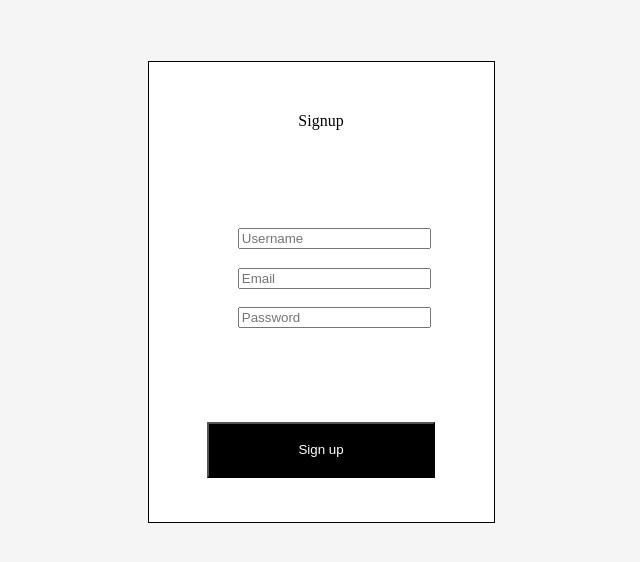
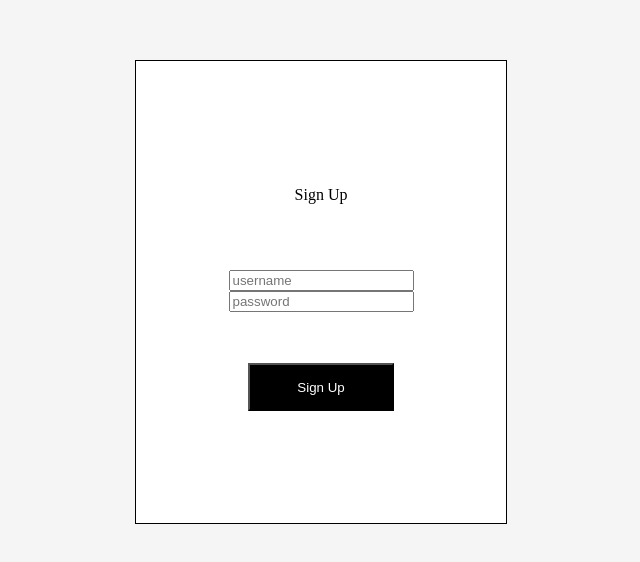
Before and after one commit to business-rec/web-fe, a React (Create React App) app: page /signup in a window 1280 px wide. Shown: the part 108-670 px from the top of the page, without its empty margins (319-959 px from the left). Built offline with nearby package versions, Linux system fonts and the light colour scheme.

Commit message:
formik code test

```diff
--- a/src/pages/Login.js
+++ b/src/pages/Login.js
@@ -1,100 +1,102 @@
-import React, {useState} from "react";
-import axios from 'axios';
+import React, {useState, useEffect} from "react";
+import { withFormik, Form, Field } from "formik";
+import * as Yup from "yup";
+import axios from "axios";
 import styled from 'styled-components'
 
-const Login = (props) => {
+const Login=({errors, touched, status}) => {
+    const [users,setUsers] = useState([]);
+    useEffect(() => {
+        if (status){
+            setUsers([...users, status]);
+        }
+    },[status]);
 
-  const [credentials, setCredentials] = useState({
-    username: '',
-    password: ''
-  })
+    return(
 
-  const handleChange = e => {
-    setCredentials({
-      ...credentials,
-      [e.target.name]: e.target.value
+    <Main>
+        <Form>
+            <Container>
+                <Title>Log In</Title>
+                <Text>
+                  <Field type="text" name="username" placeholder="username"/>
+                  {touched.username && errors.username && (
+                      <p>{errors.username}</p>
+                  )}
+                  <Field type="password" name="password" placeholder="password"/>
+                  {touched.password && errors.password && (
+                      <p>{errors.password}</p>
+                  )}
+                </Text>
+                <Button>Sign In</Button>
+            </Container>
+        </Form>
+    </Main>
+    );
+};
+const FormikLogin = withFormik({
+    mapPropsToValues({username,password}){
+        return {
+            username: username || "",
+            password: password || ""
+        };
+    },
+    validationSchema: Yup.object().shape({
+        username: Yup.string().required("Username must be entered"),
+        password: Yup.string().required("Password must be entered")
+    }),
+    handleSubmit(values, { props, setStatus }){
+    axios
+    .post("https://business-rec-web-be.herokuapp.com/api/auth/login", values)
+    .then(event => {
+        setStatus(event.data);
+            props.history.push('/home')
     })
-  }
+    .catch(err => console.log(err.e));
 
-  const onLogin = e => {
-    e.preventDefault();
-    axios
-      .post('https://business-rec-web-be.herokuapp.com/api/auth/login', credentials)
-      .then(res => {
-        localStorage.setItem('token', res.data.payload)
-        props.history.push('/home')
-      })
-  }
+}
 
-  return (
-    <Main>
-      <Form onSubmit={onLogin}>
-      <Header>Login</Header>
-        <Container>
-          <Input
-            type="text"
-            name="username"
-            placeholder="Username"
-            value={credentials.username}
-            onChange={handleChange}
-          />
-          <Input
-            type="password"
-            name="password"
-            placeholder="Password"
-            value={credentials.password}
-            onChange={handleChange}
-          />
-        </Container>
-        <Bcontainer>
-          <Button>Log In</Button>
-        </Bcontainer>
-      </Form>
-    </Main>
-  );
-};
+})(Login);
+console.log(FormikLogin)
+export default FormikLogin;
 
-export default Login;
-
-//styled
+//styling
 
 const Main = styled.div`
   background-color: #F5F5F5;
-
   height: 100vh;
   display: flex;
   align-items: center;
   justify-content: center;
   flex-direction: column;
 `
-const Form = styled.form`
-  border: 1px solid black;
-  background-color: #ffffff;
-  padding: 20px;
-`
-const Header = styled.h1`
-  text-align: center;
-  margin: 10%;
-`
+
 const Container = styled.div`
-  display: flex;
-  flex-direction: column;
-  padding: 60px;
-`
-const Input = styled.input`
- margin: 5%;
- width: 100%;
-`
-const Bcontainer = styled.div`
+border:1px solid black;
+padding: 30%;
 display: flex;
 align-items: center;
 justify-content: center;
+flex-direction: column;
+background-color: #fff;
 `
+
+const Text = styled.div`
+margin: 25%;
+padding: 10%;
+
+`
+
 const Button = styled.button`
+
+width: 100%;
+color: #ffffff;
 background-color: black;
-padding: 6%;
-margin: 8%;
-color: white;
-width: 75%;
+padding: 10%;
+
+
+`
+const Title = styled.label`
 text-align: center;
+margin: 10%;
 `
--- a/src/pages/Signup.js
+++ b/src/pages/Signup.js
@@ -1,113 +1,102 @@
-import React, {useState} from "react";
-import axios from 'axios';
+import React, {useState, useEffect} from "react";
+import { withFormik, Form, Field } from "formik";
+import * as Yup from "yup";
+import axios from "axios";
 import styled from 'styled-components'
 
+const Signup=({errors, touched, status}) => {
+    const [newUser,setNewUser] = useState([]);
+    useEffect(() => {
+        if (status){
+            setNewUser([...newUser, status]);
+        }
+    },[status]);
 
-const Signup = (props) => {
+    return(
 
-  const [credentials, setCredentials] = useState({
-    username: '',
-    email: '',
-    password: ''
-  })
+    <Main>
+        <Form>
+            <Container>
+                <Title>Sign Up</Title>
+                <Text>
+                  <Field type= "text" name="username" placeholder="username"/>
+                  {touched.username && errors.username && (
+                      <p>{errors.username}</p>
+                  )}
+                  <Field type="password" name="password" placeholder="password"/>
+                  {touched.password && errors.password && (
+                      <p>{errors.password}</p>
+                  )}
+                </Text>
+                <Button>Sign Up</Button>
+            </Container>
+        </Form>
+    </Main>
+    );
+};
+const FormikSignup = withFormik({
+    mapPropsToValues({username,password}){
+        return {
+            username: username || "",
+            password: password || ""
+        };
+    },
+    validationSchema: Yup.object().shape({
+        username: Yup.string().required("You must enter your name before continuing"),
+        password: Yup.string().required("Password must be entered")
+    }),
+    handleSubmit(values,  {props, setStatus }){
+    axios
+    .post("https://business-rec-web-be.herokuapp.com/api/auth/register", values)
+    .then(event => {
+        setStatus(event.data);
+            props.history.push('/')
+    })
+    .catch(err => console.log(err.e));
 
-  const handleChange = e => {
-    setCredentials({
-      ...credentials,
-      [e.target.name]: e.target.value
-    })
-  }
+}
 
-  const onSignup = e => {
-    e.preventDefault();
-    axios
-      .post('https://business-rec-web-be.herokuapp.com/api/auth/register', credentials)
-      .then(res => {
-        localStorage.setItem('token', res.data.payload)
-        props.history.push('/')
-      })
+})(Signup);
+console.log(FormikSignup)
+export default FormikSignup
 
-  }
-
-  return (
-    <Main>
-      <Form onSubmit={onSignup}>
-      <Header>Signup</Header>
-      <Container>
-          <Input
-            type="text"
-            name="username"
-            placeholder="Username"
-            value={credentials.username}
-            onChange={handleChange}
-          />
-
-          <Input
-            type="text"
-            name="email"
-            placeholder="Email"
-            value={credentials.email}
-            onChange={handleChange}
-          />
-
-          <Input
-            type="password"
-            name="password"
-            placeholder="Password"
-            value={credentials.password}
-            onChange={handleChange}
-          />
-        </Container>
-        <Bcontainer>
-          <Button >Sign up</Button>
-        </Bcontainer>
-      </Form>
-    </Main>
-  );
-};
-
-export default Signup;
-
-//styled
+//styles
 
 const Main = styled.div`
   background-color: #F5F5F5;
-
   height: 100vh;
   display: flex;
   align-items: center;
   justify-content: center;
   flex-direction: column;
 `
-const Form = styled.form`
-  border: 1px solid black;
-  background-color: #ffffff;
-  padding: 20px;
-`
-const Header = styled.h1`
-  text-align: center;
-  margin: 10%;
-`
+
 const Container = styled.div`
-  display: flex;
-  flex-direction: column;
-  padding: 60px;
-`
-const Input = styled.input`
- margin: 5%;
- width: 100%;
-`
-const Bcontainer = styled.div`
+border:1px solid black;
+padding: 30%;
 display: flex;
 align-items: center;
 justify-content: center;
+flex-direction: column;
+background-color: #fff;
+`
+
+const Text = styled.div`
+margin: 25%;
+padding: 10%;
 
 `
+
 const Button = styled.button`
+
+width: 100%;
+color: #ffffff;
 background-color: black;
-padding: 6%;
-margin: 8%;
-color: white;
-width: 75%;
+padding: 10%;
+
+
+`
+const Title = styled.label`
 text-align: center;
+margin: 10%;
 `
```
